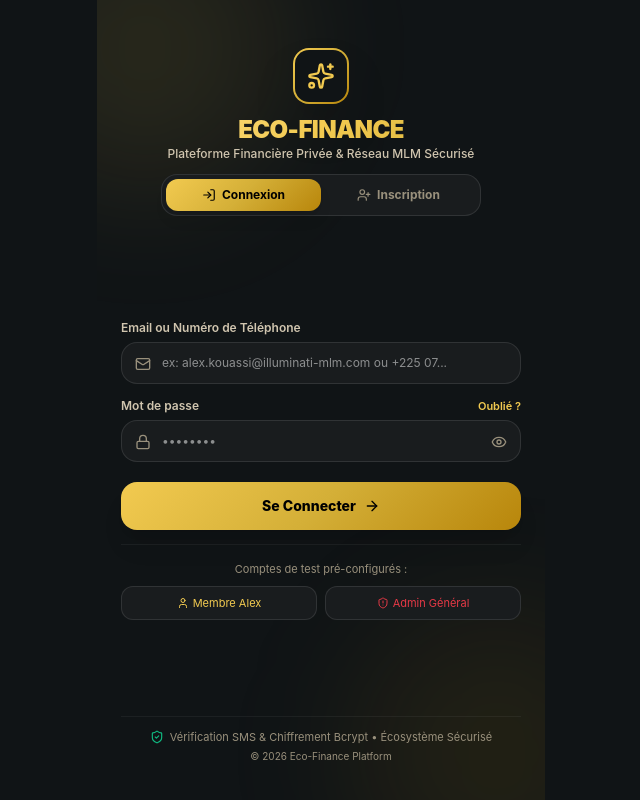
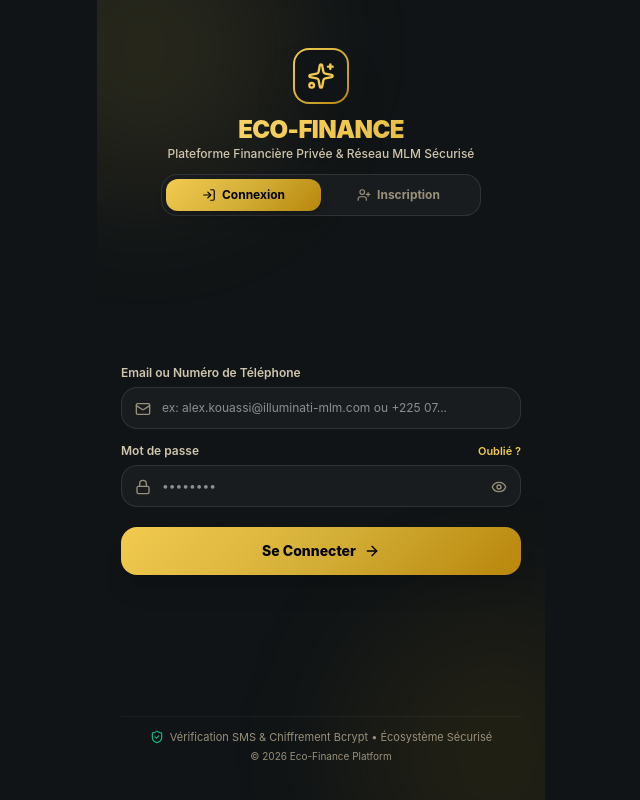
Before and after one commit to Kalou225/ma-on, a React (Vite) app: page / in a window 1280 px wide. Shown: the whole page, without its empty margins (319-959 px from the left). Built offline with nearby package versions, Linux system fonts and the light colour scheme; no server answers.

Commit message:
feat: suppression des comptes de test sur l'accueil et preparation production

```diff
--- a/src/views/AdminAuthView.jsx
+++ b/src/views/AdminAuthView.jsx
@@ -16,8 +16,8 @@ import {
 
 export const AdminAuthView = ({ onExitAdminPortal }) => {
   const { login } = useApp();
-  const [identifier, setIdentifier] = useState('admin@illuminati-mlm.com');
-  const [password, setPassword] = useState('Admin@Illuminati2026');
+  const [identifier, setIdentifier] = useState('');
+  const [password, setPassword] = useState('');
   const [showPassword, setShowPassword] = useState(false);
   const [isSubmitting, setIsSubmitting] = useState(false);
   const [authError, setAuthError] = useState('');
--- a/src/views/AuthView.jsx
+++ b/src/views/AuthView.jsx
@@ -522,35 +522,6 @@ export const AuthView = () => {
               <span>{isSubmitting ? 'Connexion en cours...' : 'Se Connecter'}</span>
               <ArrowRight className="w-4 h-4" />
             </button>
-
-            {/* Quick Demo Accounts */}
-            <div className="pt-4 border-t border-white/5 space-y-2">
-              <p className="text-[11px] text-center text-[#99907c]">Comptes de test pré-configurés :</p>
-              <div className="flex gap-2">
-                <button
-                  type="button"
-                  onClick={() => {
-                    setLoginIdentifier('alex.kouassi@illuminati-mlm.com');
-                    setLoginPassword('Alex@2026Password');
-                  }}
-                  className="flex-1 py-2 px-3 bg-[#191c1e] hover:bg-white/5 border border-white/10 rounded-xl text-[11px] text-[#F2CA50] flex items-center justify-center space-x-1"
-                >
-                  <User className="w-3 h-3" />
-                  <span>Membre Alex</span>
-                </button>
-                <button
-                  type="button"
-                  onClick={() => {
-                    setLoginIdentifier('admin@illuminati-mlm.com');
-                    setLoginPassword('Admin@Illuminati2026');
-                  }}
-                  className="flex-1 py-2 px-3 bg-[#191c1e] hover:bg-white/5 border border-white/10 rounded-xl text-[11px] text-[#E63946] flex items-center justify-center space-x-1"
-                >
-                  <ShieldAlert className="w-3 h-3" />
-                  <span>Admin Général</span>
-                </button>
-              </div>
-            </div>
           </form>
         )}
 
```
Also changed, not shown: 2 other files (tests, documents, lock files or other folders).
